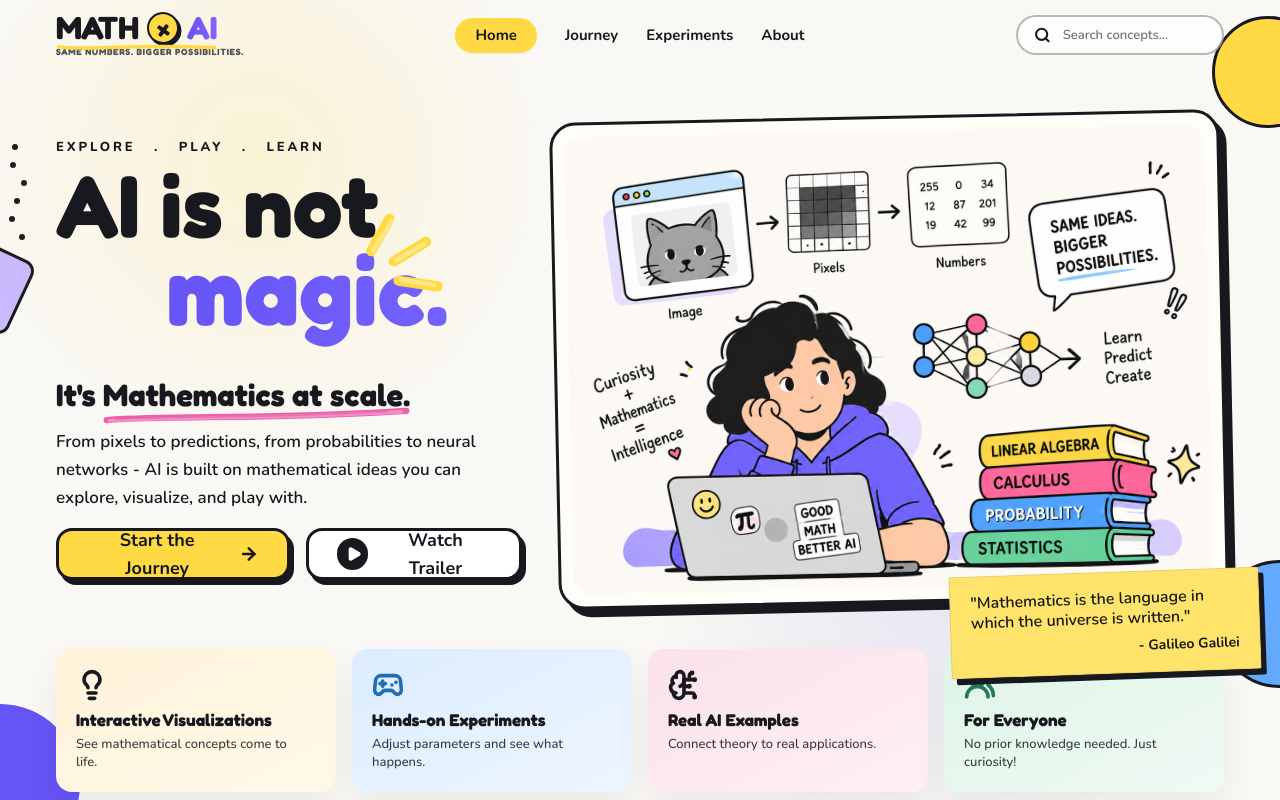
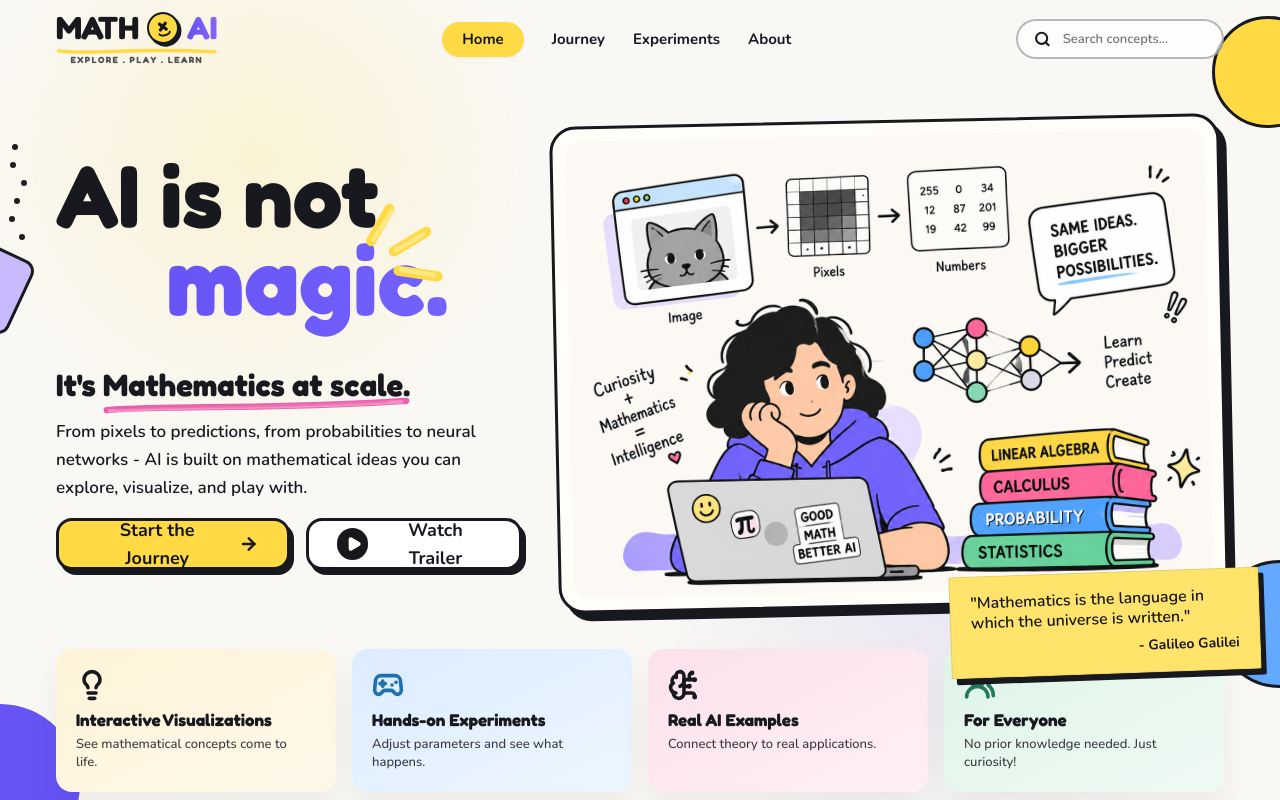
Before and after one commit to moin-ansari-o8/MATHxAI, a React (Vite) app: page / in a window 1280 px wide. Built offline with nearby package versions, Linux system fonts and the light colour scheme.

Commit message:
feat: redesign logo text, underline, and add dynamic mouse-tracking smiley animation

```diff
--- a/src/main.jsx
+++ b/src/main.jsx
@@ -45,20 +45,45 @@ const featureCards = [
 ];
 
 function Logo() {
+  const circleRef = React.useRef(null);
+
+  React.useEffect(() => {
+    const handleMouseMove = (e) => {
+      if (!circleRef.current) return;
+      const x = (e.clientX / window.innerWidth) - 0.5;
+      const y = (e.clientY / window.innerHeight) - 0.5;
+
+      const rot = -9 + (x * 24);
+      const tx = x * 8;
+      const ty = y * 8;
+
+      circleRef.current.style.transform = `translate(${tx}px, ${ty}px) rotate(${rot}deg)`;
+    };
+    window.addEventListener("mousemove", handleMouseMove, { passive: true });
+    return () => window.removeEventListener("mousemove", handleMouseMove);
+  }, []);
+
   return (
     <a className="logo group inline-flex flex-col" href="/" aria-label="Math x AI home">
       <span>
         <span className="relative inline-flex items-center gap-2 font-display text-[30px] font-bold leading-none tracking-normal text-ink lg:text-[32px]">
           <span>MATH</span>
-          <span className="grid h-8 w-8 rotate-[-9deg] place-items-center rounded-full border-2 border-ink bg-sunshine text-[22px] shadow-[2px_3px_0_#17191f] transition group-hover:rotate-[-2deg]">
-            x
+          <span
+            ref={circleRef}
+            className="relative flex h-8 w-8 flex-col items-center justify-center rounded-full border-2 border-ink bg-sunshine shadow-[2px_3px_0_#17191f] transition-transform duration-100 ease-out"
+            style={{ transform: "rotate(-9deg)" }}
+          >
+            <span className="mb-2 text-[18px] font-black leading-none">x</span>
+            <span className="absolute bottom-[1px] text-[13px] font-black leading-none -rotate-[95deg]">
+              (
+            </span>
           </span>
           <span className="bg-gradient-to-r from-violetPop to-[#8b62ff] bg-clip-text text-transparent">
             AI
           </span>
           <svg
             aria-hidden="true"
-            className="absolute -bottom-2 left-0 h-3 w-full"
+            className="absolute -bottom-3 left-0 h-3 w-full"
             preserveAspectRatio="none"
             viewBox="0 0 210 14"
           >
@@ -71,8 +96,8 @@ function Logo() {
             />
           </svg>
         </span>
-        <span className="block text-[8px] font-bold uppercase tracking-[0.08em] text-ink/75 lg:text-[9px]">
-          Same numbers. Bigger possibilities.
+        <span className="mt-2 block text-center text-[8px] font-bold uppercase tracking-[0.15em] text-ink/75 lg:text-[9px]">
+          Explore . Play . Learn
         </span>
       </span>
     </a>
@@ -160,13 +185,7 @@ function App() {
         </header>
 
         <div className="hero-grid grid flex-1 items-center gap-6 pt-9 lg:grid-cols-[0.82fr_1.18fr] lg:pt-5 xl:gap-8">
-          <p className="order-first col-span-full mb-1 text-center text-xs font-black uppercase tracking-[0.22em] lg:hidden">
-            Explore <span className="mx-3">.</span> Play <span className="mx-3">.</span> Learn
-          </p>
           <div className="z-10 order-2 lg:order-1">
-            <p className="mb-3 hidden text-xs font-black uppercase tracking-[0.22em] lg:block lg:text-[13px]">
-              Explore <span className="mx-3">.</span> Play <span className="mx-3">.</span> Learn
-            </p>
             <h1 className="hero-title max-w-2xl text-center sm:text-left overflow-visible pb-0 sm:pb-2 font-display text-[11.5vw] font-bold leading-[0.86] tracking-normal text-ink sm:text-[82px] lg:text-[80px] xl:text-[88px] 2xl:text-[96px] whitespace-nowrap sm:whitespace-normal">
               AI is not
               <span className="relative inline-block sm:block overflow-visible bg-gradient-to-r from-violetPop to-[#7666ff] bg-clip-text pb-5 pt-1 text-[1.12em] text-transparent ml-2 sm:ml-[1.2em] lg:ml-[1.12em]">
```
